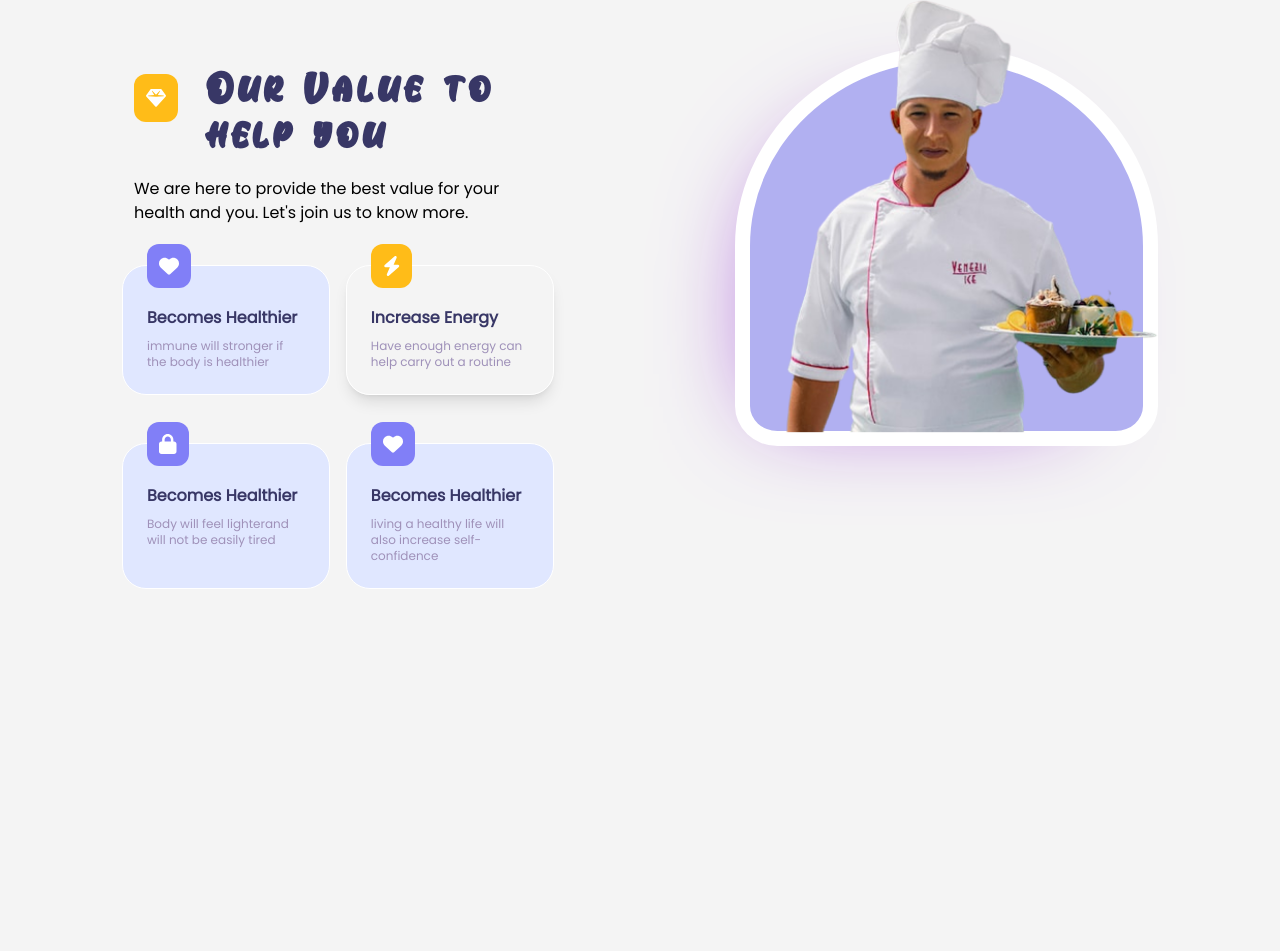
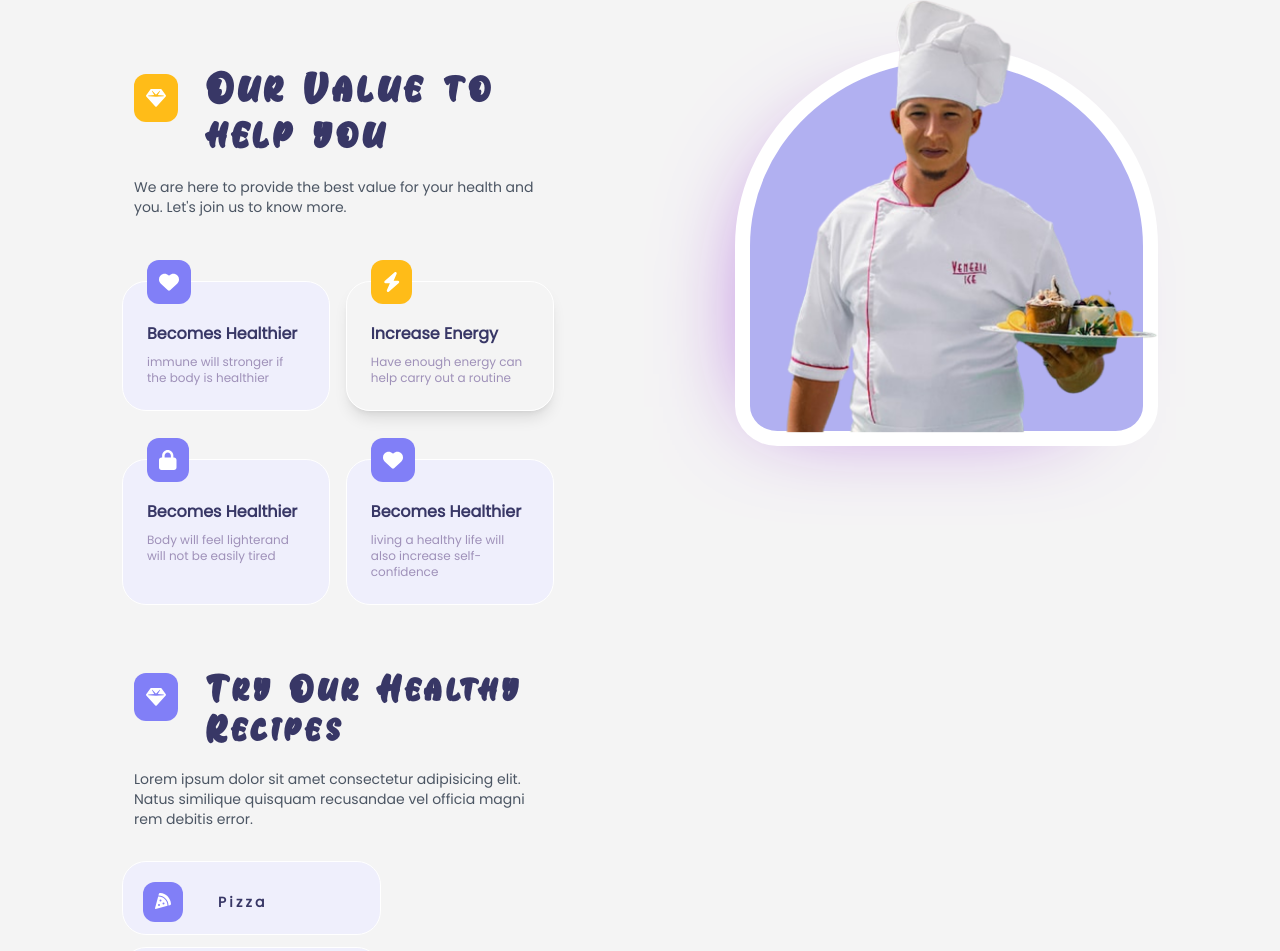
Before and after one commit to Aqib-cyber2/nuxt2-Retaurants, a Nuxt app: page / in a window 1280 px wide. Shown: the part 615-1566 px from the top of the page. Before the commit the page ends 1204 px from the top, so only its background shows below. Built offline with nearby package versions, Linux system fonts and the light colour scheme.

Commit message:
recipe category wise

```diff
--- a/assets/css/index.css
+++ b/assets/css/index.css
@@ -1,12 +1,5 @@
 @import url('https://fonts.googleapis.com/css2?family=Poppins&display=swap');
-@font-face {
-    font-family: 'recipeVegan';
-    src: url('../fonts/VeganStylePersonalUse-5Y58.ttf');
-}
-@font-face {
-    font-family: 'Alovera';
-    src: url('../fonts/StrezyBreakRegular-rg998.otf');
-}
+
 
 /* @font-face {
     font-family: 'recipeQuite';
@@ -39,7 +32,6 @@ body{
 
 .title{
     font-size: 2.5rem;
-    font-family: 'recipeVegan';
     letter-spacing: 5px;
 }
 
@@ -64,7 +56,6 @@ body{
     VALUE HELP YOU SECTION
 -------------------------------*/
 .our--value .title{
-    font-family: 'Alovera';
     font-size: 2.85rem;
 }
 
--- a/assets/css/tailwind.css
+++ b/assets/css/tailwind.css
@@ -1,3 +1,13 @@
 @tailwind base;
 @tailwind components;
 @tailwind utilities;
+
+@font-face {
+    font-family: 'recipeVegan';
+    src: url('../fonts/VeganStylePersonalUse-5Y58.ttf');
+}
+
+@font-face {
+    font-family: 'Alovera';
+    src: url('../fonts/StrezyBreakRegular-rg998.otf');
+}
--- a/components/HealthyMenu.vue
+++ b/components/HealthyMenu.vue
@@ -1,3 +1,90 @@
+<script>
+    export default{
+
+        data(){
+            return{
+                active: false,
+                RecipeCategoies: [
+                    {
+                        title: 'Pizza',
+                        icon: 'pizza-slice'
+                    },
+                    {
+                        title: 'Dessert',
+                        icon: 'pizza-slice'
+                    },
+                    {
+                        title: 'Noodle',
+                        icon: 'pizza-slice'
+                    },
+                    {
+                        title: 'Coctail',
+                        icon: 'pizza-slice'
+                    },
+                    {
+                        title: 'Salad',
+                        icon: 'pizza-slice'
+                    },
+                ]
+            }
+        }
+
+    }
+</script>
+
 <template>
+    <section class="mb-10">
+        <!-- title -->
+        <div class="px-3 mb-8 w-5/12">
 
+            <h1 class="title font-Alovera font-bold leading-none flex items-start justify-between text-indigo-400 mb-5">
+                <span class="
+                inline-block
+                mt-1 mr-7 px-3 py-2.5
+                text-xl
+                bg-indigo-dark
+                text-white
+                rounded-xl">
+                    <font-awesome-icon :icon="['fa', 'gem']" />
+                </span>
+
+                Try Our Healthy Recipes
+            </h1>
+
+            <p class="text-gray-600 text-sm">
+                Lorem ipsum dolor sit amet consectetur adipisicing elit.
+                Natus similique quisquam recusandae vel officia
+                magni rem debitis error.
+            </p>
+
+        </div>
+
+        <!-- Food categories -->
+        <div class="flex">
+            <div class="w-3/12 nav-tabs" role="tablist" aria-orientation="vertical">
+
+                <button
+                    v-for="(recipe, i) in RecipeCategoies" :key="i"
+                    class="px-5 py-3 mb-3 font-bold text-indigo-400 text-sm tracking-[.2rem]
+                    w-full text-left rounded-3xl border border-white"
+                    :class="[active ? 'shadow' : 'bg-indigo-100']"
+                >
+
+                    <span class="
+                        inline-block
+                        mt-2 mr-7 px-3 py-2
+                        text-base
+                        bg-indigo-dark
+                        text-white
+                        rounded-xl">
+
+                        <font-awesome-icon :icon="['fa', recipe.icon]" />
+                    </span>
+
+                    {{recipe.title}}
+
+                </button>
+            </div>
+        </div>
+    </section>
 </template>
--- a/pages/index.vue
+++ b/pages/index.vue
@@ -1,5 +1,7 @@
 <script>
+import HealthyMenu from '~~/components/HealthyMenu.vue'
   export default{
+  components: { HealthyMenu },
 
     data(){
       return {
@@ -57,7 +59,7 @@
             <span class="text-sm font-medium">85% would make this again</span>
           </div>
 
-          <h1 class="text-5xl title font-bold my-5 leading-normal">Spicy Korean Devil Egg</h1>
+          <h1 class="text-5xl title font-bold font-recipeVegan my-5 leading-normal">Spicy Korean Devil Egg</h1>
 
           <p class="text-lg">
             Look no further for a creamy and ultra smooth
@@ -70,13 +72,13 @@
 
 
     <!-- OUR VALUES SECION -->
-    <section class="flex our--value">
+    <section class="flex our--value mb-16">
 
       <div class="w-5/12">
 
-        <div class="px-3 mb-10">
+        <div class="px-3 mb-16">
 
-          <h1 class="title font-bold my-5 leading-none flex items-start justify-between text-indigo-400">
+          <h1 class="title font-bold font-Alovera my-5 leading-none flex items-start justify-between text-indigo-400">
             <span class="
               inline-block
               mt-2 mr-7 px-3 py-2.5
@@ -90,7 +92,7 @@
             Our Value to help you
           </h1>
 
-          <p>
+          <p class="text-gray-600 text-sm">
             We are here to provide the best value for your health and you.
             Let's join us to know more.
           </p>
@@ -102,7 +104,7 @@
           <div
             v-for="(card, i) in helpCards" :key="i"
             class="
-            border p-6 pt-10
+            p-6 pt-10
             rounded-3xl
             border border-white
             relative"
@@ -143,6 +145,7 @@
     </section>
 
 
-    <!-- slider -->
+    <!-- recipes -->
+    <HealthyMenu />
   </div>
 </template>
--- a/tailwind.config.js
+++ b/tailwind.config.js
@@ -9,18 +9,23 @@ module.exports = {
   ],
   theme: {
     extend: {
+      // colors
       colors: {
-        // 'black': '',
         'indigo': {
-          light: 'rgb(239 239 252)',
+          100: 'rgb(239 239 252)',
           200: 'rgb(159 145 185)',
           400: 'rgb(56 55 102)',
-          dark: 'rgb(129 127 247)',
+          dark: 'rgb(129 127 247)', //default one
         },
         'yellow': '#ffbc18'
+      },
+
+      // fonts
+      fontFamily: {
+        Alovera: ['Alovera'],
+        recipeVegan: ['recipeVegan']
       }
     },
-
 
   },
   plugins: [],
```
